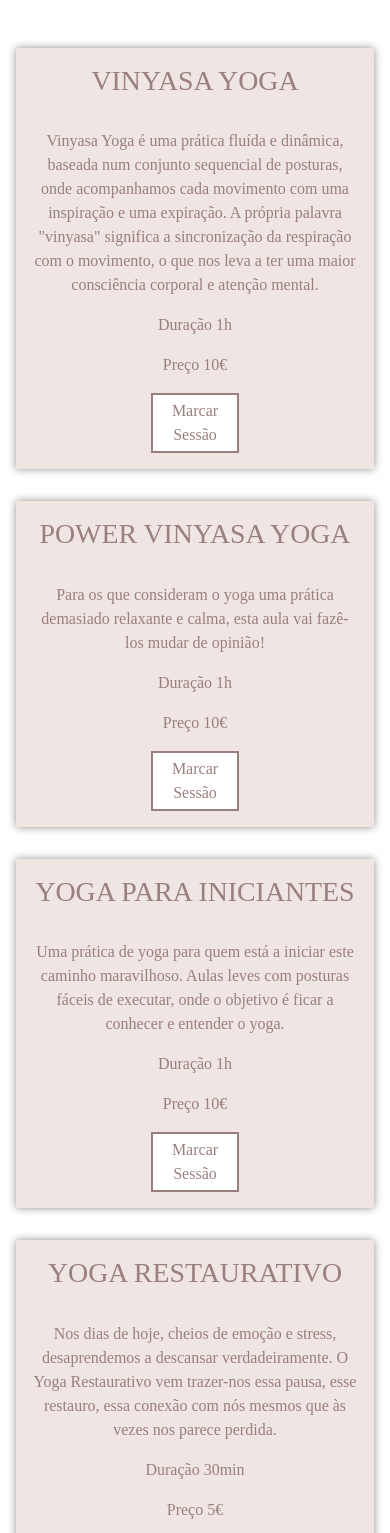
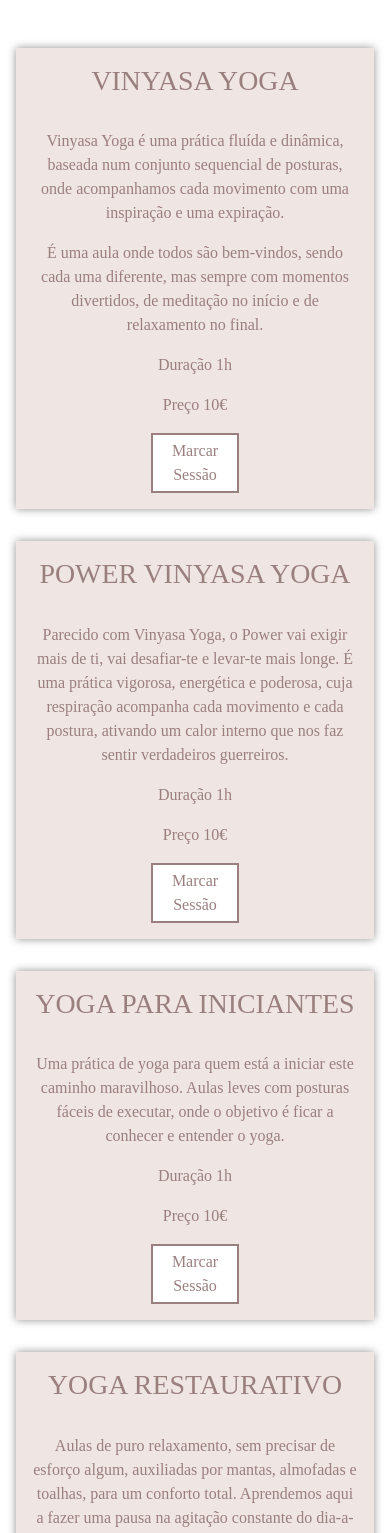
Before and after one commit to vascoguedes/YogaSchoolWebsite, a React (Create React App) app: page /classes in a window 390 px wide. Shown: the part 860-2393 px from the top of the page. Built offline with nearby package versions, Linux system fonts and the light colour scheme.

Commit message:
added class text mobile version

```diff
--- a/src/components/ClassesComponents/ClassInfo.js
+++ b/src/components/ClassesComponents/ClassInfo.js
@@ -22,7 +22,7 @@ function ClassInfo(props) {
 
             <h1 class='pb-4'>{props.title}</h1>
 
-            {window.innerWidth > 991 ? props.description.map((line) => <p>{line}</p>) : <p>{props.description[0]}</p>}
+            {window.innerWidth > 991 ? props.description.map((line) => <p>{line}</p>) : props.mobile.map((line) => <p>{line}</p>)}
             <p>{props.duration}</p>
             <p>{props.price}</p>
 
--- a/src/pages/Classes.js
+++ b/src/pages/Classes.js
@@ -17,10 +17,10 @@ class Classes extends React.Component {
     <>
       <Navbar/>
       <Header/>
-      <ClassInfo id="1" imageside={0} image={logo1} title='VINYASA YOGA' description={['Vinyasa Yoga é uma prática fluída e dinâmica, baseada num conjunto sequencial de posturas, onde acompanhamos cada movimento com uma inspiração e uma expiração. A própria palavra "vinyasa" significa a sincronização da respiração com o movimento, o que nos leva a ter uma maior consciência corporal e atenção mental.', 'É uma aula para todos, para quem nunca praticou e para quem já tem muita experiência, sendo cada aula diferente, mas sempre com momentos divertidos, de meditação no início e de relaxamento no final.']} duration={"Duração 1h"} price={"Preço 10€"}/>
-      <ClassInfo id="2" imageside={1} image={logo2} title='POWER VINYASA YOGA' description={['Para os que consideram o yoga uma prática demasiado relaxante e calma, esta aula vai fazê-los mudar de opinião!', 'Parecido com Vinyasa Yoga, o Power vai exigir mais de ti, vai desafiar-te e levar-te mais longe. É uma prática vigorosa, energética e poderosa, cuja respiração acompanha cada movimento e cada postura, ativando um calor interno que nos faz sentir verdadeiros guerreiros.']} duration={"Duração 1h"} price={"Preço 10€"}/>
-      <ClassInfo id="3" imageside={0} image={logo3} title='YOGA PARA INICIANTES' description={['Uma prática de yoga para quem está a iniciar este caminho maravilhoso. Aulas leves com posturas fáceis de executar, onde o objetivo é ficar a conhecer e entender o yoga.', 'Trabalhamos não só a parte física, como também a mental e espiritual, onde o corpo, alma e mente se unem e tudo flui através da nossa prática. Se nunca fizeste yoga, ou não tens muita experiência, esta é uma ótima aula para começares a tua jornada!']} duration={"Duração 1h"} price={"Preço 10€"}/>
-      <ClassInfo id="4" imageside={1} image={logo4} title='YOGA RESTAURATIVO' description={['Nos dias de hoje, cheios de emoção e stress, desaprendemos a descansar verdadeiramente. O Yoga Restaurativo vem trazer-nos essa pausa, esse restauro, essa conexão com nós mesmos que às vezes nos parece perdida.', 'São aulas de puro relaxamento, sem precisar de esforço algum, auxiliadas por mantas, almofadas e toalhas, para um conforto total.']} duration={"Duração 30min"} price={"Preço 5€"}/>
+      <ClassInfo id="1" imageside={0} image={logo1} title='VINYASA YOGA' description={['Vinyasa Yoga é uma prática fluída e dinâmica, baseada num conjunto sequencial de posturas, onde acompanhamos cada movimento com uma inspiração e uma expiração. A própria palavra "vinyasa" significa a sincronização da respiração com o movimento, o que nos leva a ter uma maior consciência corporal e atenção mental.', 'É uma aula para todos, para quem nunca praticou e para quem já tem muita experiência, sendo cada aula diferente, mas sempre com momentos divertidos, de meditação no início e de relaxamento no final.']} mobile={['Vinyasa Yoga é uma prática fluída e dinâmica, baseada num conjunto sequencial de posturas, onde acompanhamos cada movimento com uma inspiração e uma expiração.', 'É uma aula onde todos são bem-vindos, sendo cada uma diferente, mas sempre com momentos divertidos, de meditação no início e de relaxamento no final.']} duration={"Duração 1h"} price={"Preço 10€"}/>
+      <ClassInfo id="2" imageside={1} image={logo2} title='POWER VINYASA YOGA' description={['Para os que consideram o yoga uma prática demasiado relaxante e calma, esta aula vai fazê-los mudar de opinião!', 'Parecido com Vinyasa Yoga, o Power vai exigir mais de ti, vai desafiar-te e levar-te mais longe. É uma prática vigorosa, energética e poderosa, cuja respiração acompanha cada movimento e cada postura, ativando um calor interno que nos faz sentir verdadeiros guerreiros.']} mobile={['Parecido com Vinyasa Yoga, o Power vai exigir mais de ti, vai desafiar-te e levar-te mais longe. É uma prática vigorosa, energética e poderosa, cuja respiração acompanha cada movimento e cada postura, ativando um calor interno que nos faz sentir verdadeiros guerreiros.']} duration={"Duração 1h"} price={"Preço 10€"}/>
+      <ClassInfo id="3" imageside={0} image={logo3} title='YOGA PARA INICIANTES' description={['Uma prática de yoga para quem está a iniciar este caminho maravilhoso. Aulas leves com posturas fáceis de executar, onde o objetivo é ficar a conhecer e entender o yoga.', 'Trabalhamos não só a parte física, como também a mental e espiritual, onde o corpo, alma e mente se unem e tudo flui através da nossa prática. Se nunca fizeste yoga, ou não tens muita experiência, esta é uma ótima aula para começares a tua jornada!']} mobile={['Uma prática de yoga para quem está a iniciar este caminho maravilhoso. Aulas leves com posturas fáceis de executar, onde o objetivo é ficar a conhecer e entender o yoga.']} duration={"Duração 1h"} price={"Preço 10€"}/>
+      <ClassInfo id="4" imageside={1} image={logo4} title='YOGA RESTAURATIVO' description={['Nos dias de hoje, cheios de emoção e stress, desaprendemos a descansar verdadeiramente. O Yoga Restaurativo vem trazer-nos essa pausa, esse restauro, essa conexão com nós mesmos que às vezes nos parece perdida.', 'São aulas de puro relaxamento, sem precisar de esforço algum, auxiliadas por mantas, almofadas e toalhas, para um conforto total.']} mobile={['Aulas de puro relaxamento, sem precisar de esforço algum, auxiliadas por mantas, almofadas e toalhas, para um conforto total. Aprendemos aqui a fazer uma pausa na agitação constante do dia-a-dia e a conectar-nos com nós mesmos.']} duration={"Duração 30min"} price={"Preço 5€"}/>
       <Footer />
     </>
   );
```
